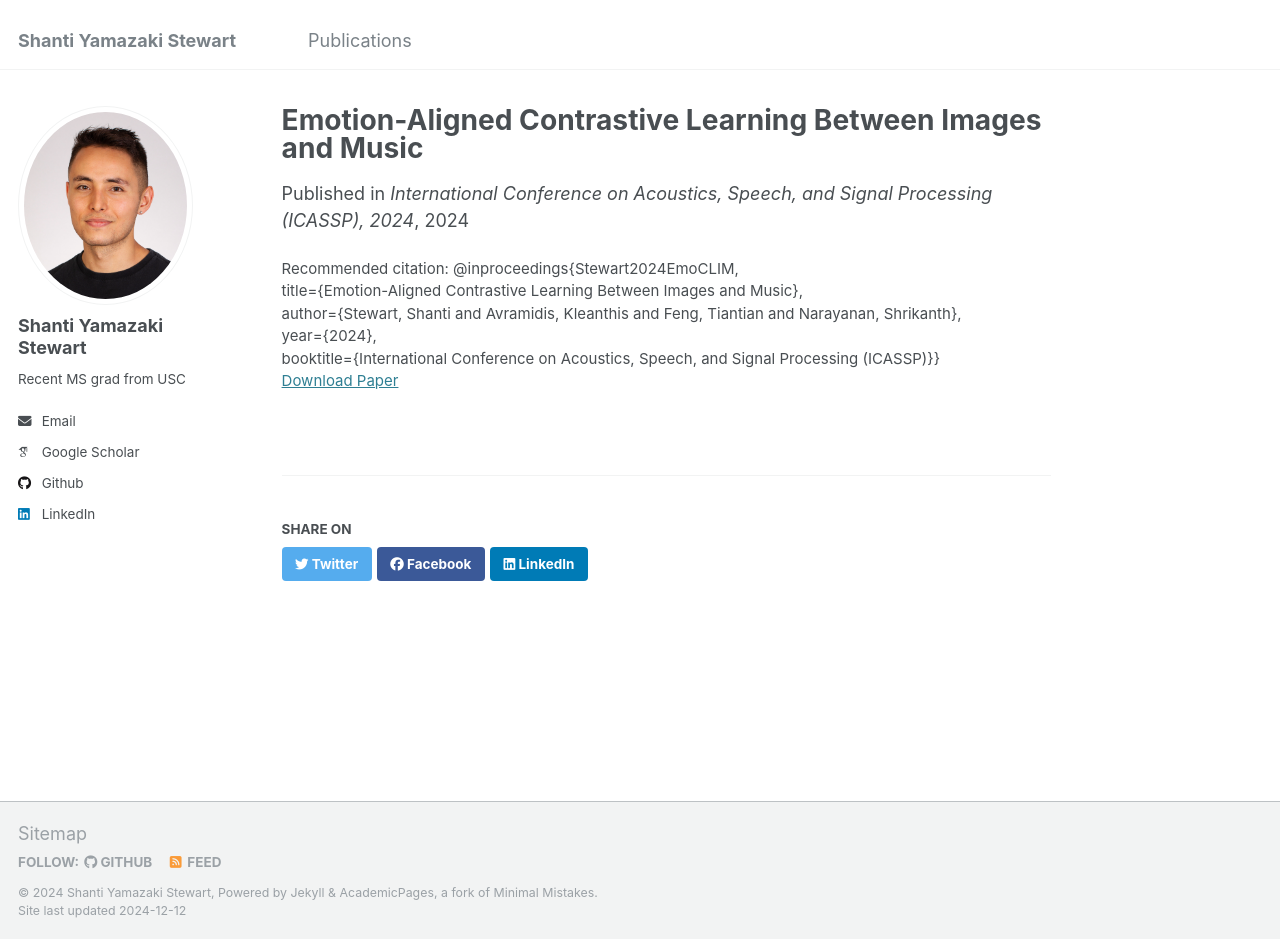
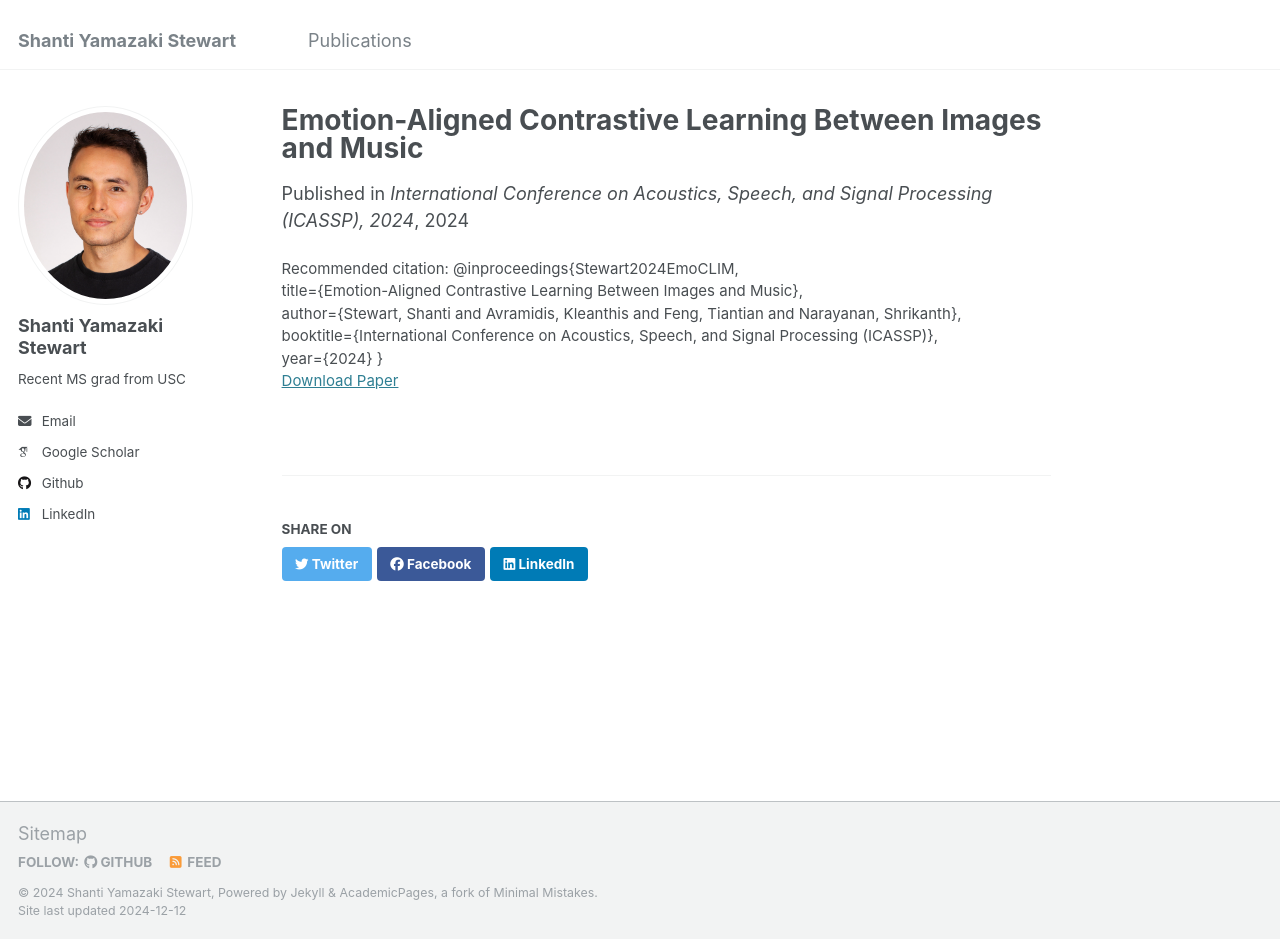
Before and after one commit to shantistewart/shantistewart.github.io, a Jekyll site: the page built from _publications/emoclim.md, in a window 1280 px wide and 939 px high. Built offline with Jekyll 4.4.1, drawn with Linux system fonts in a browser that asks for light colours; some web fonts are replaced.

Commit message:
Try updating citation.

```diff
--- a/_publications/emoclim.md
+++ b/_publications/emoclim.md
@@ -15,6 +15,6 @@ pub_status: 'conference'
 citation: '@inproceedings{Stewart2024EmoCLIM,<br />
 title={Emotion-Aligned Contrastive Learning Between Images and Music},<br />
 author={Stewart, Shanti and Avramidis, Kleanthis and Feng, Tiantian and Narayanan, Shrikanth},<br />
-year={2024},<br />
-booktitle={International Conference on Acoustics, Speech, and Signal Processing (ICASSP)}}'
+booktitle={International Conference on Acoustics, Speech, and Signal Processing (ICASSP)},<br />
+year={2024} }'
 ---
```
